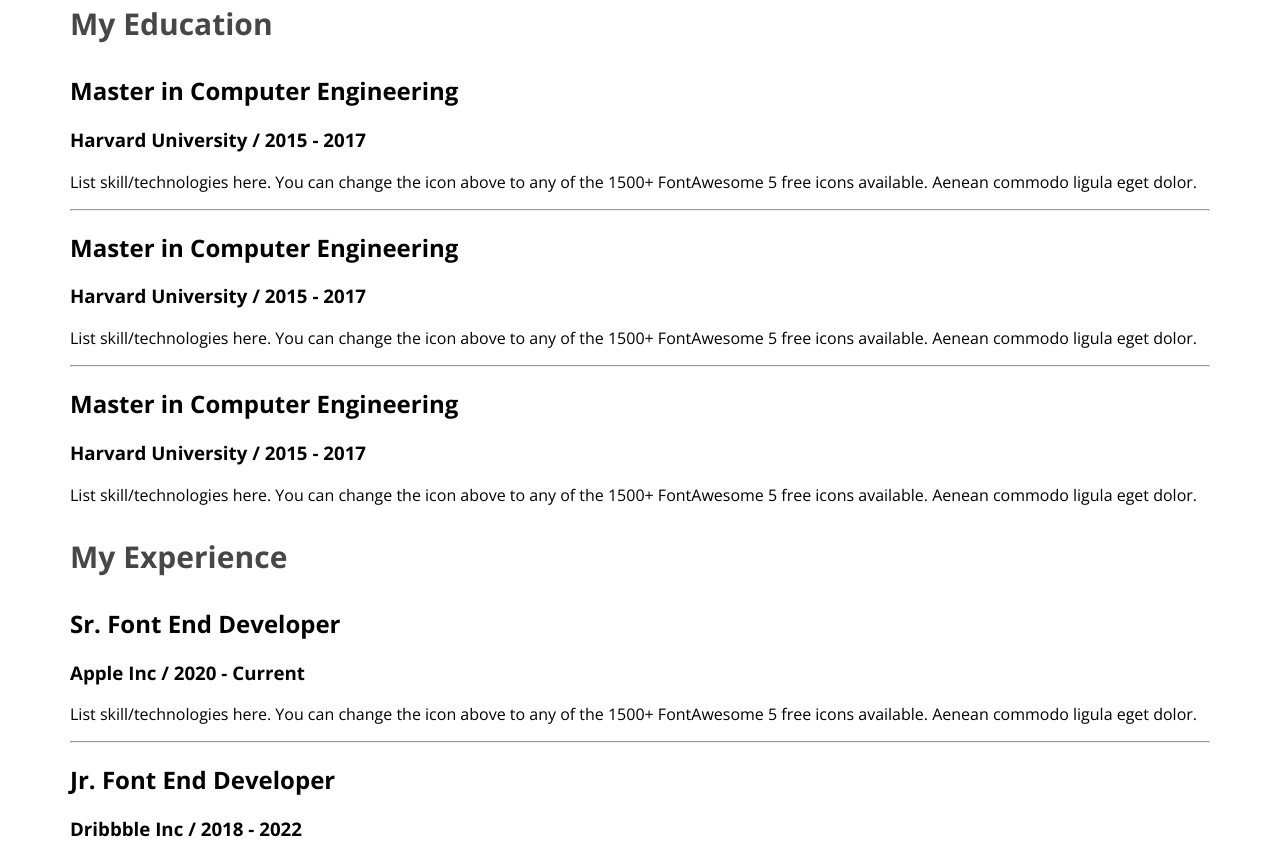
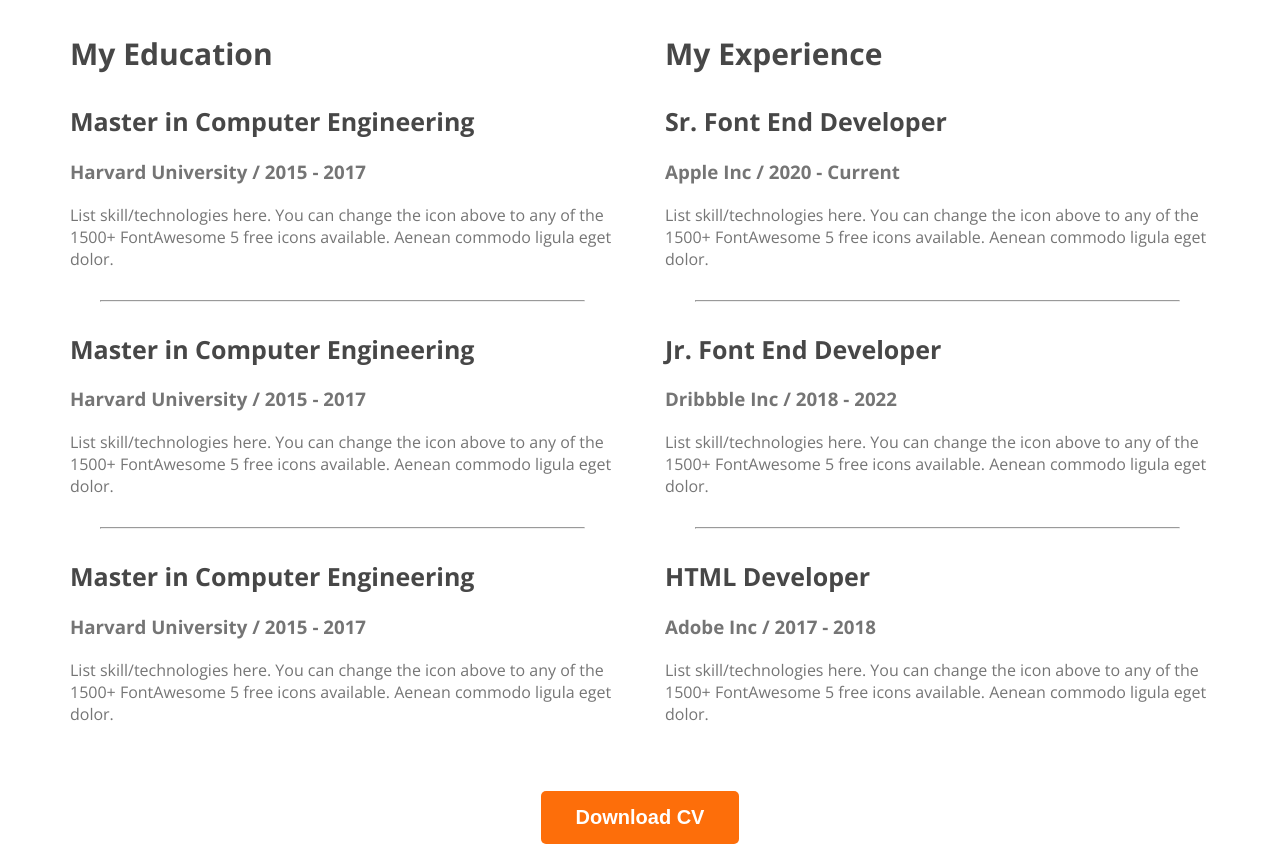
Before and after one commit to mst-rupa-akter2/webdevelop-protofile, a plain HTML site: page index.html in a window 1280 px wide. Shown: the part 2413-3261 px from the top of the page. Drawn offline with nearby package versions, Linux system fonts and the light colour scheme.

Commit message:
finished the resume section

```diff
--- a/index.html
+++ b/index.html
@@ -103,47 +103,56 @@
         <h3 class="resume-item-institute">Harvard University / 2015 - 2017</h3>
         <p class="resume-item-description">List skill/technologies here. You can change the icon above
             to any of the 1500+ FontAwesome 5 free icons available. Aenean commodo ligula eget dolor.</p>
-    </div>
+
     <hr>
     <div class="resume-item"></div>
 <h2 class="resume-item-title">Master in Computer Engineering</h2>
 <h3 class="resume-item-institute">Harvard University / 2015 - 2017</h3>
 <p class="resume-item-description">List skill/technologies here. You can change the icon above
     to any of the 1500+ FontAwesome 5 free icons available. Aenean commodo ligula eget dolor.</p>
-</div>
+
 <hr>
 <div class="resume-item"></div>
 <h2 class="resume-item-title">Master in Computer Engineering</h2>
 <h3 class="resume-item-institute">Harvard University / 2015 - 2017</h3>
 <p class="resume-item-description">List skill/technologies here. You can change the icon above
     to any of the 1500+ FontAwesome 5 free icons available. Aenean commodo ligula eget dolor.</p>
+
 </div>
-</div>
+<div>
 
     <div class="resume-column">
         <h3 class="resume-column-title">My Experience</h3>
     </div>
+
     <div class="resume-item"></div>
 <h2 class="resume-item-title">Sr. Font End Developer</h2>
 <h3 class="resume-item-institute">Apple Inc / 2020 - Current</h3>
 <p class="resume-item-description">List skill/technologies here. You can change the icon above
     to any of the 1500+ FontAwesome 5 free icons available. Aenean commodo ligula eget dolor.</p>
-</div>
+
 <hr>
 <div class="resume-item"></div>
 <h2 class="resume-item-title">Jr. Font End Developer</h2>
 <h3 class="resume-item-institute">Dribbble Inc / 2018 - 2022</h3>
 <p class="resume-item-description">List skill/technologies here. You can change the icon above
     to any of the 1500+ FontAwesome 5 free icons available. Aenean commodo ligula eget dolor.</p>
-</div>
+
 <hr>
 <div class="resume-item"></div>
 <h2 class="resume-item-title">HTML Developer</h2>
 <h3 class="resume-item-institute">Adobe Inc / 2017 - 2018</h3>
 <p class="resume-item-description">List skill/technologies here. You can change the icon above
     to any of the 1500+ FontAwesome 5 free icons available. Aenean commodo ligula eget dolor.</p>
+
 </div>
 </div>
+<div class="download-cv">
+    <button class="btn-primary">Download CV</button>
+</div>
+</section>
+
+
   </section>
     </main>
     <footer>
--- a/styles.html/portfolio.css
+++ b/styles.html/portfolio.css
@@ -139,3 +139,28 @@ nav h3{
         font-weight: 700;
 
     }
+.resume-container{
+    display: flex;
+    gap: 50px;
+
+}
+.resume-item-title{
+    color: #474747;
+    font-size: 25px;
+    font-weight: 700;
+    margin-bottom: 10;
+}
+.resume-item-institute{
+    margin-bottom: 20px;
+    margin-top: 0px;
+}
+ .resume-item-institute,.resume-item-description{
+    color: #757575;
+}
+.resume-container hr{
+    margin: 30px;
+}
+.download-cv{
+    text-align: center;
+    margin-top: 50px;
+}
```
